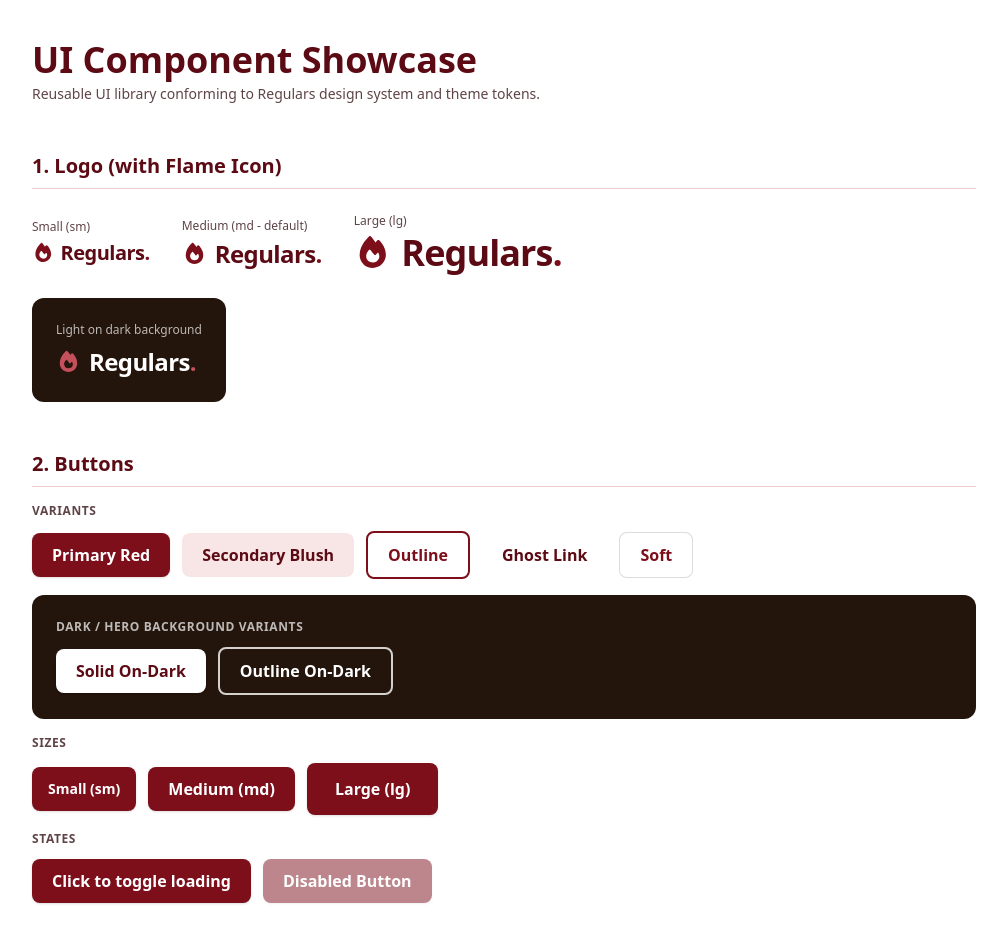
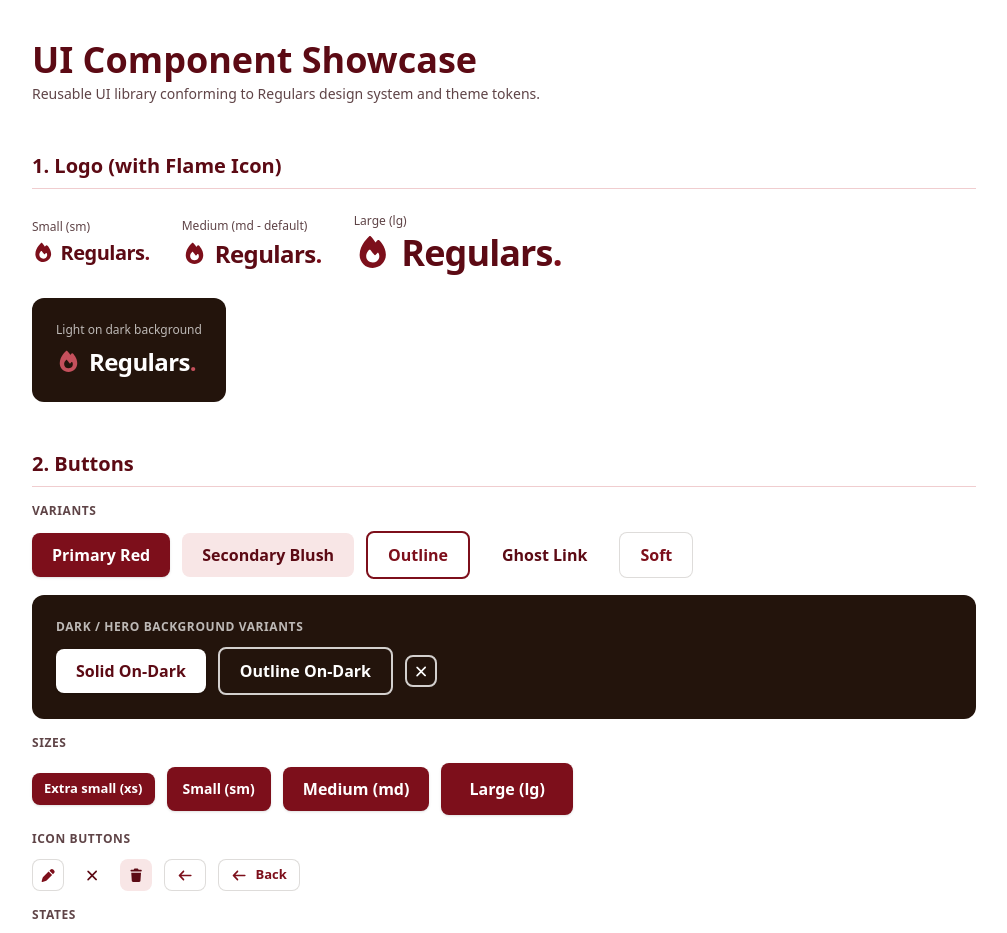
Before and after one commit to ashmitakhadka/Regulars, a React app in the folder frontend/: page /ui-preview in a window 1280 px wide. Shown: the top 933 px of the page, without its empty margins (136-1143 px from the left). Built offline with nearby package versions, Linux system fonts and the light colour scheme; no server answers; the HTML template or start-up script is replaced by a standard one.

Commit message:
feat(ui): add BackButton and update Button, showcase in UI preview

```diff
--- /dev/null
+++ b/frontend/src/components/ui/BackButton.jsx
@@ -0,0 +1,25 @@
+import { useNavigate } from "react-router-dom";
+import { FontAwesomeIcon } from "@fortawesome/react-fontawesome";
+import { faArrowLeft } from "@fortawesome/free-solid-svg-icons";
+import { Button } from "./Button";
+
+const BackButton = ({ to, iconOnly = false, size = "md" }) => {
+  const navigate = useNavigate();
+
+  const handleBack = () => {
+    if (to) {
+      navigate(to);
+    } else {
+      navigate(-1);
+    }
+  };
+
+  return (
+    <Button variant="soft" size={size} onClick={handleBack}>
+      <FontAwesomeIcon icon={faArrowLeft} />
+      {!iconOnly && "Back"}
+    </Button>
+  );
+};
+
+export default BackButton;
--- a/frontend/src/components/ui/Button.jsx
+++ b/frontend/src/components/ui/Button.jsx
@@ -25,6 +25,7 @@ const sizes = {
   sm: "min-h-[44px] px-4 py-2 text-sm",
   md: "min-h-[44px] px-5 py-2.5 text-sm sm:text-base",
   lg: "min-h-[48px] px-7 py-3.5 text-base font-bold",
+  icon: "h-8 w-8 min-h-[32px] p-0 text-[13px]", // square, icon-only
 };
 
 export const Button = ({
--- a/frontend/src/components/ui/index.js
+++ b/frontend/src/components/ui/index.js
@@ -6,3 +6,4 @@ export { Tag } from "./Tag";
 export { Spinner } from "./Spinner";
 export { EmptyState } from "./EmptyState";
 export { ErrorState } from "./ErrorState";
+export { default as BackButton } from "./BackButton";
--- a/frontend/src/pages/UIPreview.jsx
+++ b/frontend/src/pages/UIPreview.jsx
@@ -1,6 +1,8 @@
 import { useState } from "react";
+import { FontAwesomeIcon } from "@fortawesome/react-fontawesome";
 import {
   Button,
+  BackButton,
   Logo,
   Card,
   Input,
@@ -9,7 +11,12 @@ import {
   EmptyState,
   ErrorState,
 } from "../components/ui";
-import { faWallet } from "@fortawesome/free-solid-svg-icons";
+import {
+  faWallet,
+  faXmark,
+  faPen,
+  faTrash,
+} from "@fortawesome/free-solid-svg-icons";
 
 export const UIPreview = () => {
   const [inputValue, setInputValue] = useState("");
@@ -79,6 +86,9 @@ export const UIPreview = () => {
           <div className="flex flex-wrap items-center gap-3">
             <Button variant="onDark">Solid On-Dark</Button>
             <Button variant="onDarkOutline">Outline On-Dark</Button>
+            <Button size="icon" variant="onDarkOutline" aria-label="Close">
+              <FontAwesomeIcon icon={faXmark} />
+            </Button>
           </div>
         </div>
 
@@ -87,9 +97,29 @@ export const UIPreview = () => {
             Sizes
           </h3>
           <div className="flex flex-wrap items-center gap-3">
+            <Button size="xs">Extra small (xs)</Button>
             <Button size="sm">Small (sm)</Button>
             <Button size="md">Medium (md)</Button>
             <Button size="lg">Large (lg)</Button>
+          </div>
+        </div>
+
+        <div>
+          <h3 className="text-xs font-bold uppercase tracking-wider text-ink-soft mb-3">
+            Icon buttons
+          </h3>
+          <div className="flex flex-wrap items-center gap-3">
+            <Button size="icon" variant="soft" aria-label="Edit">
+              <FontAwesomeIcon icon={faPen} />
+            </Button>
+            <Button size="icon" variant="ghost" aria-label="Close">
+              <FontAwesomeIcon icon={faXmark} />
+            </Button>
+            <Button size="icon" variant="secondary" aria-label="Delete">
+              <FontAwesomeIcon icon={faTrash} />
+            </Button>
+            <BackButton to="/ui-preview" size="xs" iconOnly />
+            <BackButton to="/ui-preview" size="xs" />
           </div>
         </div>
 
```
